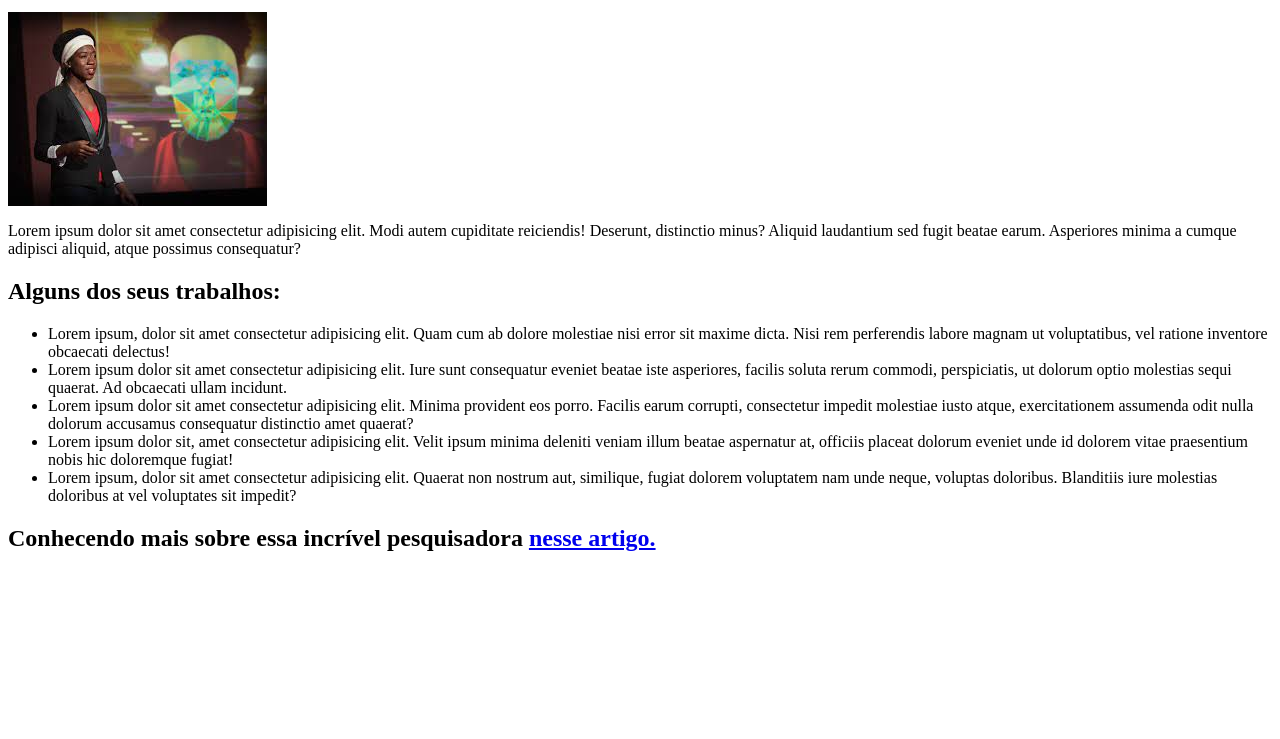
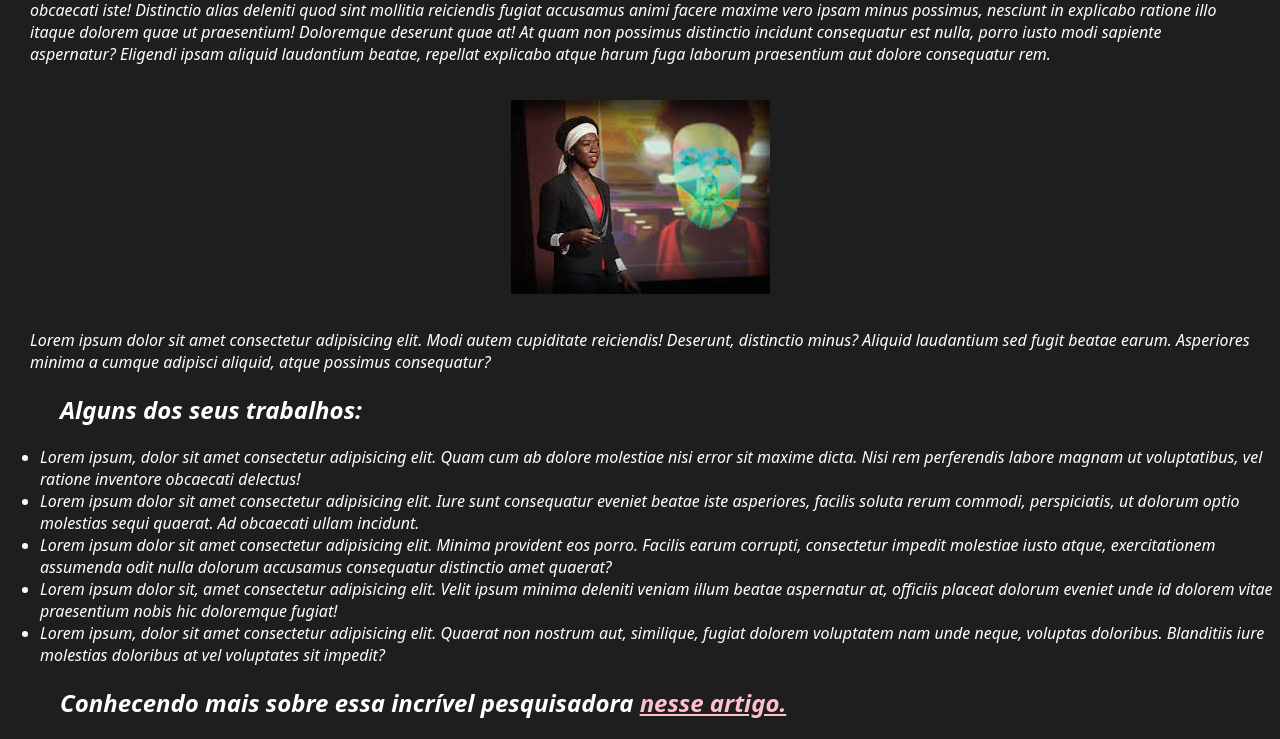
Before and after one commit to VictordaSilvaf/Aula_6-Sala_9, a plain HTML site: page index.html in a window 1280 px wide. Shown: the part 212-951 px from the top of the page. Before the commit the page ends 800 px from the top, so only its background shows below. Drawn offline with Linux system fonts and the light colour scheme.

Commit message:
Não olha isso aqui não kkkkk

```diff
--- a/index.html
+++ b/index.html
@@ -1,25 +1,82 @@
-<h1>Joy Buolamwini</h1>
+<!DOCTYPE html>
+<html lang="pt-br">
+  <head>
+    <meta charset="UTF-8" />
+    <meta http-equiv="X-UA-Compatible" content="IE=edge" />
+    <meta name="viewport" content="width=device-width, initial-scale=1.0" />
+    <title>Aula 6</title>
+    <link rel="stylesheet" href="style.css">
+  </head>
+  <body>
+    <h1>Joy Buolamwini</h1>
 
-<p>A mulher lutando contra o preconceito em algoritmos</p>
+    <p>A mulher lutando contra o preconceito em algoritmos</p>
 
-<p>Lorem ipsum dolor sit amet consectetur, adipisicing elit. Commodi alias quae quia, suscipit veritatis mollitia harum cumque quidem optio assumenda incidunt doloremque eius quo, fugiat est laudantium nulla? Architecto, illum.
-Explicabo, et! Hic, sequi labore et laborum doloremque deleniti temporibus perspiciatis reiciendis. Fugiat dignissimos sapiente, deserunt amet consequatur libero atque saepe pariatur necessitatibus, magni modi quidem debitis eum quam numquam.
-Suscipit est, ea aliquam optio non aperiam numquam sit ex earum eligendi deserunt hic, quaerat, porro sint autem. Earum, quasi voluptatibus hic officia deleniti cumque consequatur nobis non obcaecati iste!
-Distinctio alias deleniti quod sint mollitia reiciendis fugiat accusamus animi facere maxime vero ipsam minus possimus, nesciunt in explicabo ratione illo itaque dolorem quae ut praesentium! Doloremque deserunt quae at!
-At quam non possimus distinctio incidunt consequatur est nulla, porro iusto modi sapiente aspernatur? Eligendi ipsam aliquid laudantium beatae, repellat explicabo atque harum fuga laborum praesentium aut dolore consequatur rem.</p>
+    <p>
+      Lorem ipsum dolor sit amet consectetur, adipisicing elit. Commodi alias
+      quae quia, suscipit veritatis mollitia harum cumque quidem optio assumenda
+      incidunt doloremque eius quo, fugiat est laudantium nulla? Architecto,
+      illum. Explicabo, et! Hic, sequi labore et laborum doloremque deleniti
+      temporibus perspiciatis reiciendis. Fugiat dignissimos sapiente, deserunt
+      amet consequatur libero atque saepe pariatur necessitatibus, magni modi
+      quidem debitis eum quam numquam. Suscipit est, ea aliquam optio non
+      aperiam numquam sit ex earum eligendi deserunt hic, quaerat, porro sint
+      autem. Earum, quasi voluptatibus hic officia deleniti cumque consequatur
+      nobis non obcaecati iste! Distinctio alias deleniti quod sint mollitia
+      reiciendis fugiat accusamus animi facere maxime vero ipsam minus possimus,
+      nesciunt in explicabo ratione illo itaque dolorem quae ut praesentium!
+      Doloremque deserunt quae at! At quam non possimus distinctio incidunt
+      consequatur est nulla, porro iusto modi sapiente aspernatur? Eligendi
+      ipsam aliquid laudantium beatae, repellat explicabo atque harum fuga
+      laborum praesentium aut dolore consequatur rem.
+    </p>
 
-<img src="./download.jfif" alt="Imagem de Joy Buolamwini">
+    <div><img src="./download.jfif" alt="Imagem de Joy Buolamwini" /></div>
 
-<p>Lorem ipsum dolor sit amet consectetur adipisicing elit. Modi autem cupiditate reiciendis! Deserunt, distinctio minus? Aliquid laudantium sed fugit beatae earum. Asperiores minima a cumque adipisci aliquid, atque possimus consequatur?</p>
+    <p>
+      Lorem ipsum dolor sit amet consectetur adipisicing elit. Modi autem
+      cupiditate reiciendis! Deserunt, distinctio minus? Aliquid laudantium sed
+      fugit beatae earum. Asperiores minima a cumque adipisci aliquid, atque
+      possimus consequatur?
+    </p>
 
-<h2>Alguns dos seus trabalhos:</h2>
+    <h2>Alguns dos seus trabalhos:</h2>
 
-<ul>
-    <li>Lorem ipsum, dolor sit amet consectetur adipisicing elit. Quam cum ab dolore molestiae nisi error sit maxime dicta. Nisi rem perferendis labore magnam ut voluptatibus, vel ratione inventore obcaecati delectus!</li>
-    <li>Lorem ipsum dolor sit amet consectetur adipisicing elit. Iure sunt consequatur eveniet beatae iste asperiores, facilis soluta rerum commodi, perspiciatis, ut dolorum optio molestias sequi quaerat. Ad obcaecati ullam incidunt.</li>
-    <li>Lorem ipsum dolor sit amet consectetur adipisicing elit. Minima provident eos porro. Facilis earum corrupti, consectetur impedit molestiae iusto atque, exercitationem assumenda odit nulla dolorum accusamus consequatur distinctio amet quaerat?</li>
-    <li>Lorem ipsum dolor sit, amet consectetur adipisicing elit. Velit ipsum minima deleniti veniam illum beatae aspernatur at, officiis placeat dolorum eveniet unde id dolorem vitae praesentium nobis hic doloremque fugiat!</li>
-    <li>Lorem ipsum, dolor sit amet consectetur adipisicing elit. Quaerat non nostrum aut, similique, fugiat dolorem voluptatem nam unde neque, voluptas doloribus. Blanditiis iure molestias doloribus at vel voluptates sit impedit?</li>
-</ul>
+    <ul>
+      <li>
+        Lorem ipsum, dolor sit amet consectetur adipisicing elit. Quam cum ab
+        dolore molestiae nisi error sit maxime dicta. Nisi rem perferendis
+        labore magnam ut voluptatibus, vel ratione inventore obcaecati delectus!
+      </li>
+      <li>
+        Lorem ipsum dolor sit amet consectetur adipisicing elit. Iure sunt
+        consequatur eveniet beatae iste asperiores, facilis soluta rerum
+        commodi, perspiciatis, ut dolorum optio molestias sequi quaerat. Ad
+        obcaecati ullam incidunt.
+      </li>
+      <li>
+        Lorem ipsum dolor sit amet consectetur adipisicing elit. Minima
+        provident eos porro. Facilis earum corrupti, consectetur impedit
+        molestiae iusto atque, exercitationem assumenda odit nulla dolorum
+        accusamus consequatur distinctio amet quaerat?
+      </li>
+      <li>
+        Lorem ipsum dolor sit, amet consectetur adipisicing elit. Velit ipsum
+        minima deleniti veniam illum beatae aspernatur at, officiis placeat
+        dolorum eveniet unde id dolorem vitae praesentium nobis hic doloremque
+        fugiat!
+      </li>
+      <li>
+        Lorem ipsum, dolor sit amet consectetur adipisicing elit. Quaerat non
+        nostrum aut, similique, fugiat dolorem voluptatem nam unde neque,
+        voluptas doloribus. Blanditiis iure molestias doloribus at vel
+        voluptates sit impedit?
+      </li>
+    </ul>
 
-<h2>Conhecendo mais sobre essa incrível pesquisadora <a href="#">nesse artigo.</a></h2>
+    <h2>
+      Conhecendo mais sobre essa incrível pesquisadora
+      <a href="#">nesse artigo.</a>
+    </h2>
+  </body>
+</html>
--- /dev/null
+++ b/style.css
@@ -0,0 +1,31 @@
+body {
+    font-family: system-ui, -apple-system, BlinkMacSystemFont, 'Segoe UI', Roboto, Oxygen, Ubuntu, Cantarell, 'Open Sans', 'Helvetica Neue', sans-serif;
+    margin: 0px;
+    padding: 0px;
+    background-color: rgb(30, 30, 30);
+    background-blend-mode: hue;
+    color: white;
+    font-style: italic;
+}
+
+a {
+    color: pink;
+}
+
+h1 {
+    text-align: center;
+}
+
+p {
+ margin: 15px 30px;
+}
+
+div {
+    display: flex;
+    justify-content: center;
+    padding: 20px 0px;
+}
+
+h2 {
+    margin-left: 60px;
+}
```
